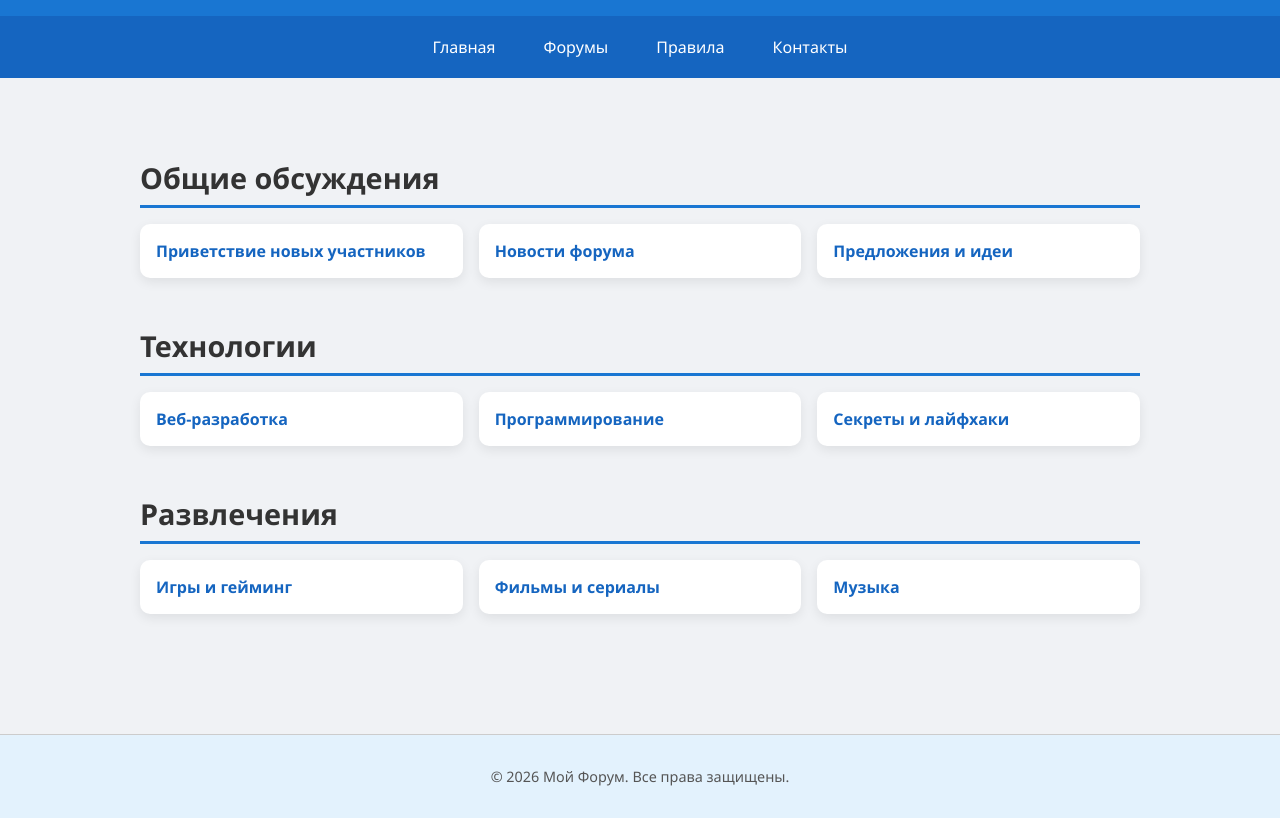
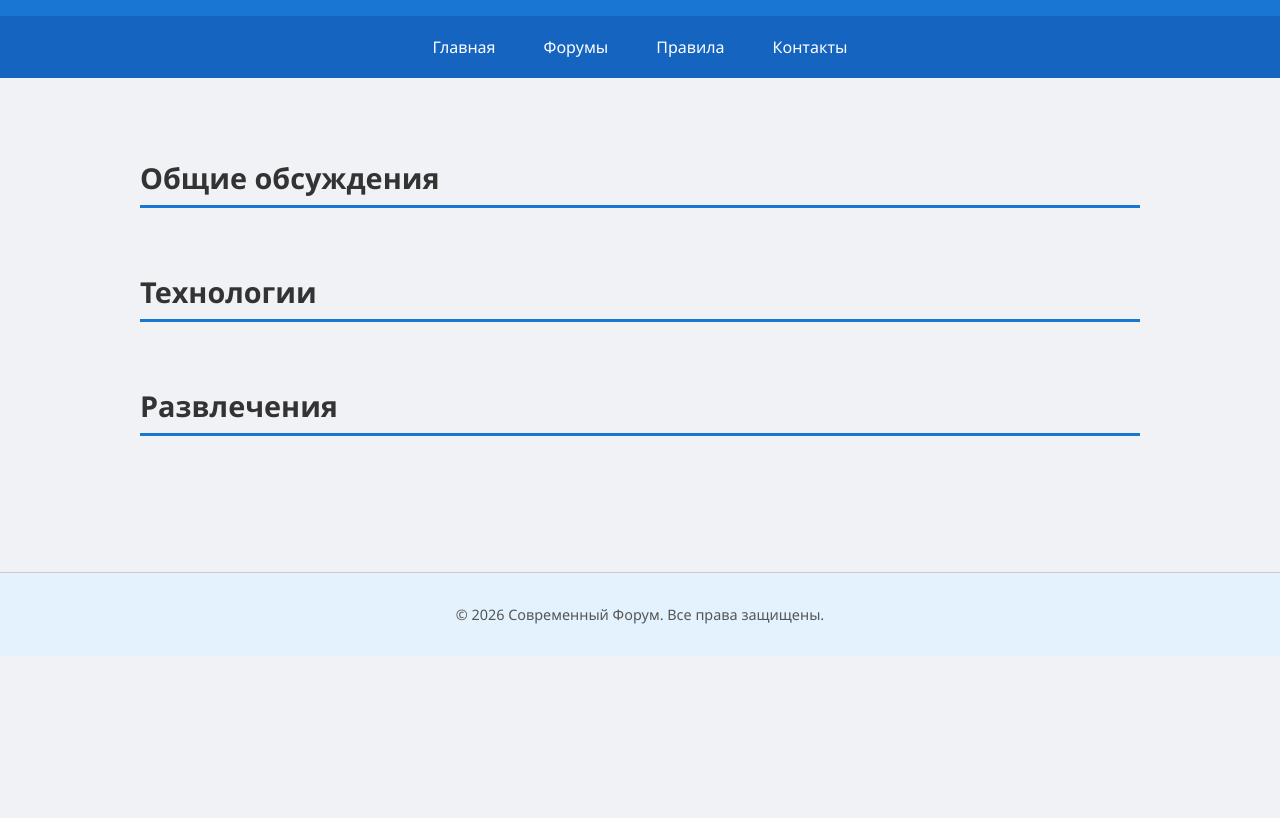
Before and after one commit to Webraxion/Web, a plain HTML site: page index.html in a window 1280 px wide. Shown: the part 91-909 px from the top of the page. After the commit the page ends 800 px from the top, so only its background shows below. Drawn offline with Linux system fonts and the light colour scheme.

```diff
--- a/index.html
+++ b/index.html
@@ -3,12 +3,12 @@
 <head>
   <meta charset="UTF-8">
   <meta name="viewport" content="width=device-width, initial-scale=1.0">
-  <title>Мой Форум</title>
+  <title>Современный Форум</title>
   <link rel="stylesheet" href="css/styles.css">
 </head>
 <body>
   <header>
-    <h1>Добро пожаловать на Мой Форум</h1>
+    <h1>Современный Форум</h1>
   </header>
 
   <nav>
@@ -19,36 +19,30 @@
   </nav>
 
   <main>
-    <div class="forum-section">
+    <section class="forum-section">
       <h2>Общие обсуждения</h2>
-      <ul class="topic-list">
-        <li><a href="#">Приветствие новых участников</a></li>
-        <li><a href="#">Новости форума</a></li>
-        <li><a href="#">Предложения и идеи</a></li>
-      </ul>
-    </div>
+      <div class="topic-list" id="general-topics">
+        <!-- Темы будут добавляться через скрипт -->
+      </div>
+    </section>
 
-    <div class="forum-section">
+    <section class="forum-section">
       <h2>Технологии</h2>
-      <ul class="topic-list">
-        <li><a href="#">Веб-разработка</a></li>
-        <li><a href="#">Программирование</a></li>
-        <li><a href="#">Секреты и лайфхаки</a></li>
-      </ul>
-    </div>
+      <div class="topic-list" id="tech-topics">
+        <!-- Темы будут добавляться через скрипт -->
+      </div>
+    </section>
 
-    <div class="forum-section">
+    <section class="forum-section">
       <h2>Развлечения</h2>
-      <ul class="topic-list">
-        <li><a href="#">Игры и гейминг</a></li>
-        <li><a href="#">Фильмы и сериалы</a></li>
-        <li><a href="#">Музыка</a></li>
-      </ul>
-    </div>
+      <div class="topic-list" id="fun-topics">
+        <!-- Темы будут добавляться через скрипт -->
+      </div>
+    </section>
   </main>
 
   <footer>
-    &copy; 2026 Мой Форум. Все права защищены.
+    &copy; 2026 Современный Форум. Все права защищены.
   </footer>
 
   <script src="scripts/scripts.js"></script>
```
